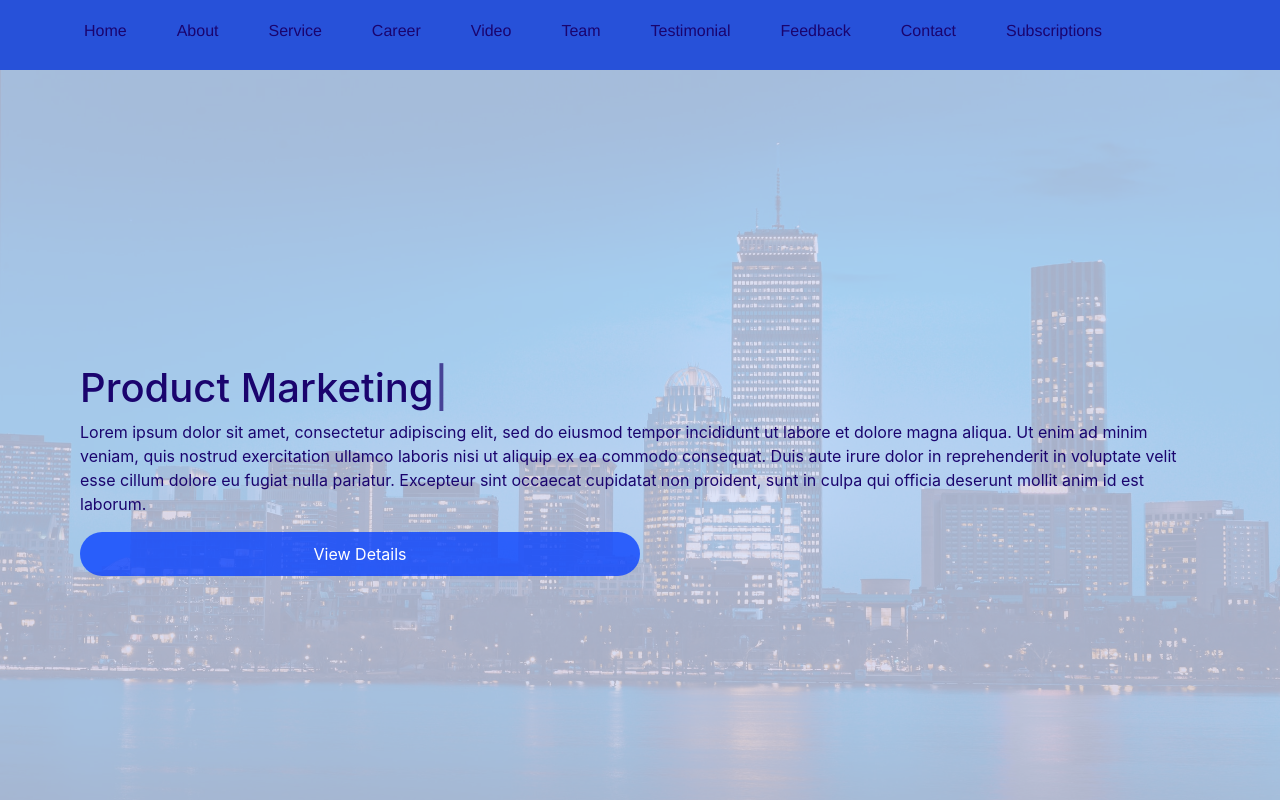
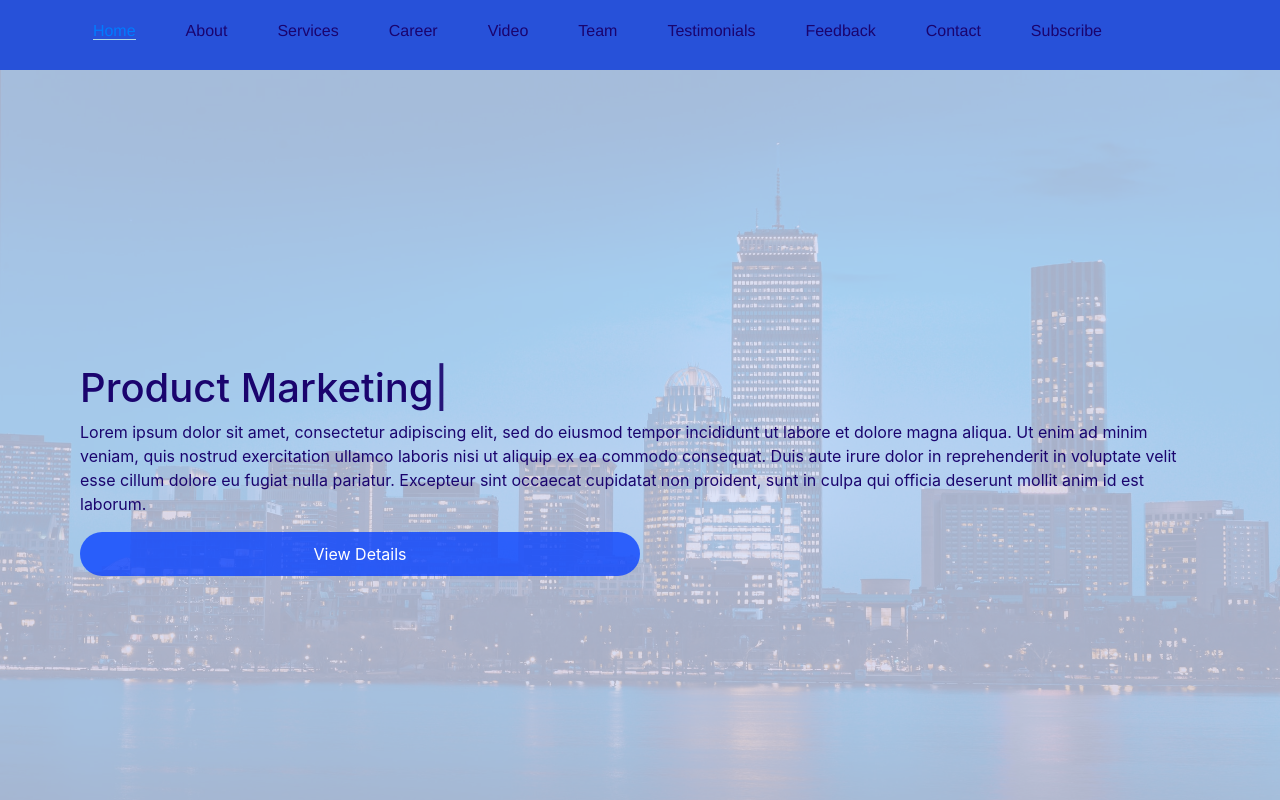
Before and after one commit to mayragann/CompanyPortfolio, a React (Create React App) app in the folder portfolio/: page / in a window 1280 px wide. Shown: the top 800 px of the page. Built offline with nearby package versions, Linux system fonts and the light colour scheme.

Commit message:
Added Functionality to Navbar + Id names for Home,About,Services,Subscriptions and Testimonial

```diff
--- a/portfolio/package.json
+++ b/portfolio/package.json
@@ -12,6 +12,7 @@
     "react-icon": "^1.0.0",
     "react-icons": "^4.4.0",
     "react-scripts": "5.0.1",
+    "react-scroll": "^1.8.7",
     "react-scroll-to-top": "^1.0.9",
     "typewriter-effect": "^2.19.0",
     "web-vitals": "^2.1.4"
--- a/portfolio/src/Components/About/About.js
+++ b/portfolio/src/Components/About/About.js
@@ -5,7 +5,7 @@ import { FcSlrBackSide, FcWorkflow, FcShop } from "react-icons/fc";
 
 const About = () => {
   return (
-    <div className="container about-section">
+    <div className="container about-section" id="about">
       <div className="row">
         <div className="col-xl-6 col-lg-6 col-md-12 col-sm-12">
           <div className="about-image">
--- a/portfolio/src/Components/Home/Home.js
+++ b/portfolio/src/Components/Home/Home.js
@@ -5,7 +5,7 @@ import Typewriter from "typewriter-effect";
 const Home = () => {
   return (
     <>
-      <div className="container-fluid home">
+      <div className="container-fluid home" id="home">
         <div className="container home-content">
           <h1>
             <Typewriter
--- a/portfolio/src/Components/Navbar/Navbar.css
+++ b/portfolio/src/Components/Navbar/Navbar.css
@@ -39,3 +39,6 @@
 .navbar-scroll-color ul li{
     color: white;
 }
+.nav-item .active{
+    border-bottom: 1px solid lightblue;
+}
--- a/portfolio/src/Components/Navbar/Navbar.js
+++ b/portfolio/src/Components/Navbar/Navbar.js
@@ -1,5 +1,6 @@
 import React, { useState } from "react";
 import './Navbar.css';
+import { Link } from 'react-scroll';
 
 const Navbar = () => {
 
@@ -18,13 +19,21 @@ const Navbar = () => {
         <nav className={navScrollColor ? "navbar-main navbar-scroll-color":"navbar-main"}>
             <ul>
                 <li className="nav-item">
+                <Link to="home" spy={true} smooth={true} offset={-100} duration={100} >
                     Home
+                </Link>
                 </li>
+
                 <li className="nav-item">
+                <Link to="about" spy={true} smooth={true} offset={-70} duration={100}>
                     About
+                </Link>
                 </li>
+
                 <li className="nav-item">
-                    Service
+                <Link to="service" spy={true} smooth={true} offset={-100} duration={100}>
+                    Services
+                </Link>
                 </li>
                 <li className="nav-item">
                     Career
@@ -35,8 +44,11 @@ const Navbar = () => {
                 <li className="nav-item">
                     Team
                 </li>
+
                 <li className="nav-item">
-                    Testimonial
+                <Link to="testimonials" spy={true} smooth={true} offset={-100} duration={100}>
+                    Testimonials
+                </Link>
                 </li>
                 <li className="nav-item">
                     Feedback
@@ -44,8 +56,11 @@ const Navbar = () => {
                 <li className="nav-item">
                     Contact
                 </li>
+
                 <li className="nav-item">
-                    Subscriptions
+                <Link to="subscribe" spy={true} smooth={true} offset={-100} duration={100}>
+                    Subscribe
+                </Link>
                 </li>
             </ul>
 
--- a/portfolio/src/Components/Service/Service.js
+++ b/portfolio/src/Components/Service/Service.js
@@ -73,7 +73,7 @@ const Service = () => {
   ];
 
   return (
-    <div className="container service-section">
+    <div className="container service-section" id="service">
       {/* Section Title */}
       <div className="section-title">
         <h5>Services</h5>
--- a/portfolio/src/Components/Subscription/Subscription.js
+++ b/portfolio/src/Components/Subscription/Subscription.js
@@ -3,7 +3,7 @@ import "./Subscription.css";
 
 const Subscription = () => {
   return (
-    <div className="container-fluid subscription">
+    <div className="container-fluid subscription" id="subscribe">
       <div className="container">
         <div className="row">
           <div className="col-xl-12 col-lg-12 col-md-12 col-sm-12">
--- a/portfolio/src/Components/Testimonial/Testimonial.js
+++ b/portfolio/src/Components/Testimonial/Testimonial.js
@@ -118,7 +118,7 @@ const Testimonial = () => {
 
     ]
 
-    const [showMorePost,setShowMorePost] = useState(6)
+    const [showMorePost,setShowMorePost] = useState(9)
     const loadMore = () => {
         setShowMorePost((prev) => prev + 3);
     };
@@ -126,8 +126,8 @@ const Testimonial = () => {
     <div className='container testimonial-section'>
 
 
-        <div className="section-title">
-            <h5>Testimonial</h5>
+        <div className="section-title" id="testimonials">
+            <h5>Testimonials</h5>
             <span className="line"></span>
         </div>
 
```
Also changed, not shown: 1 other file (tests, documents, lock files or other folders).
